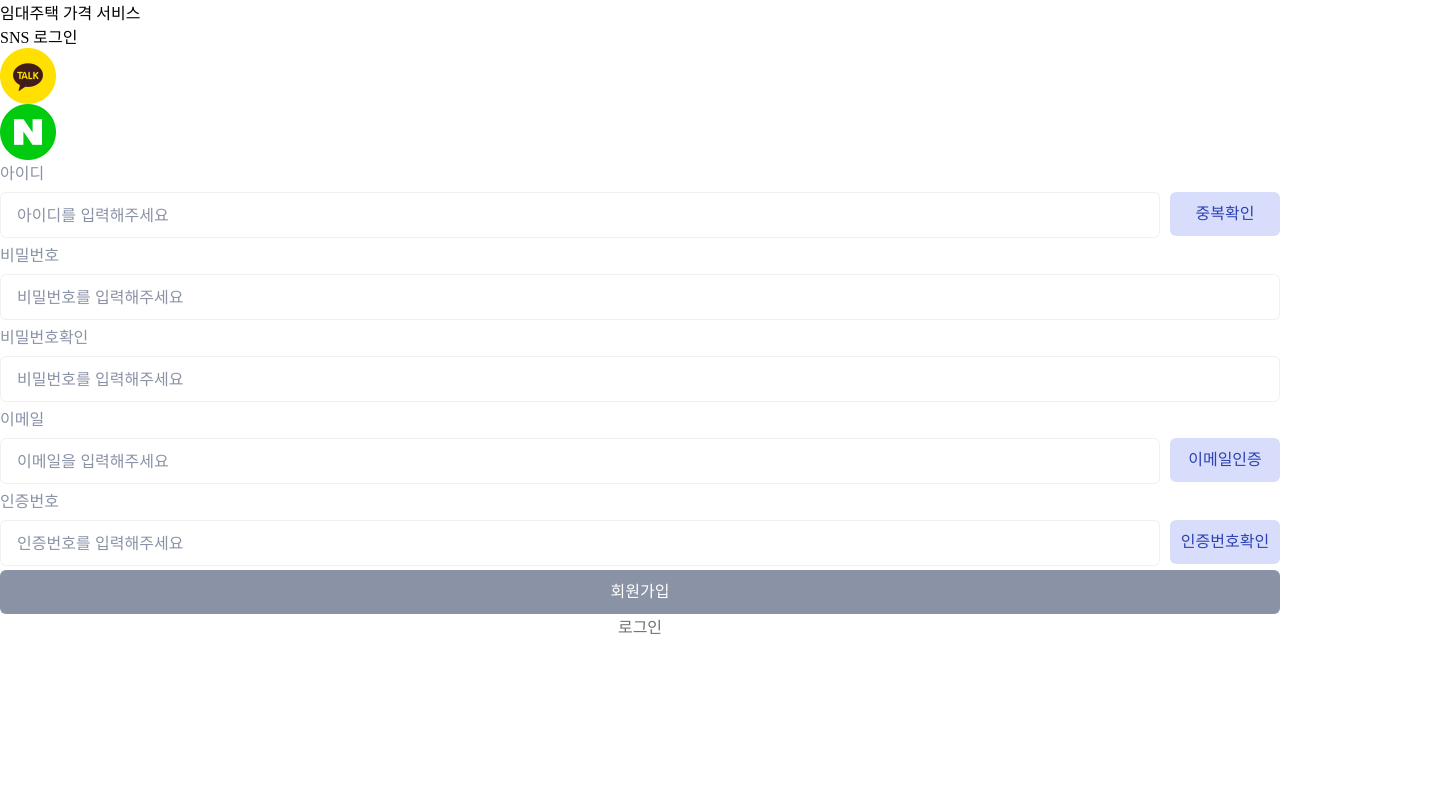
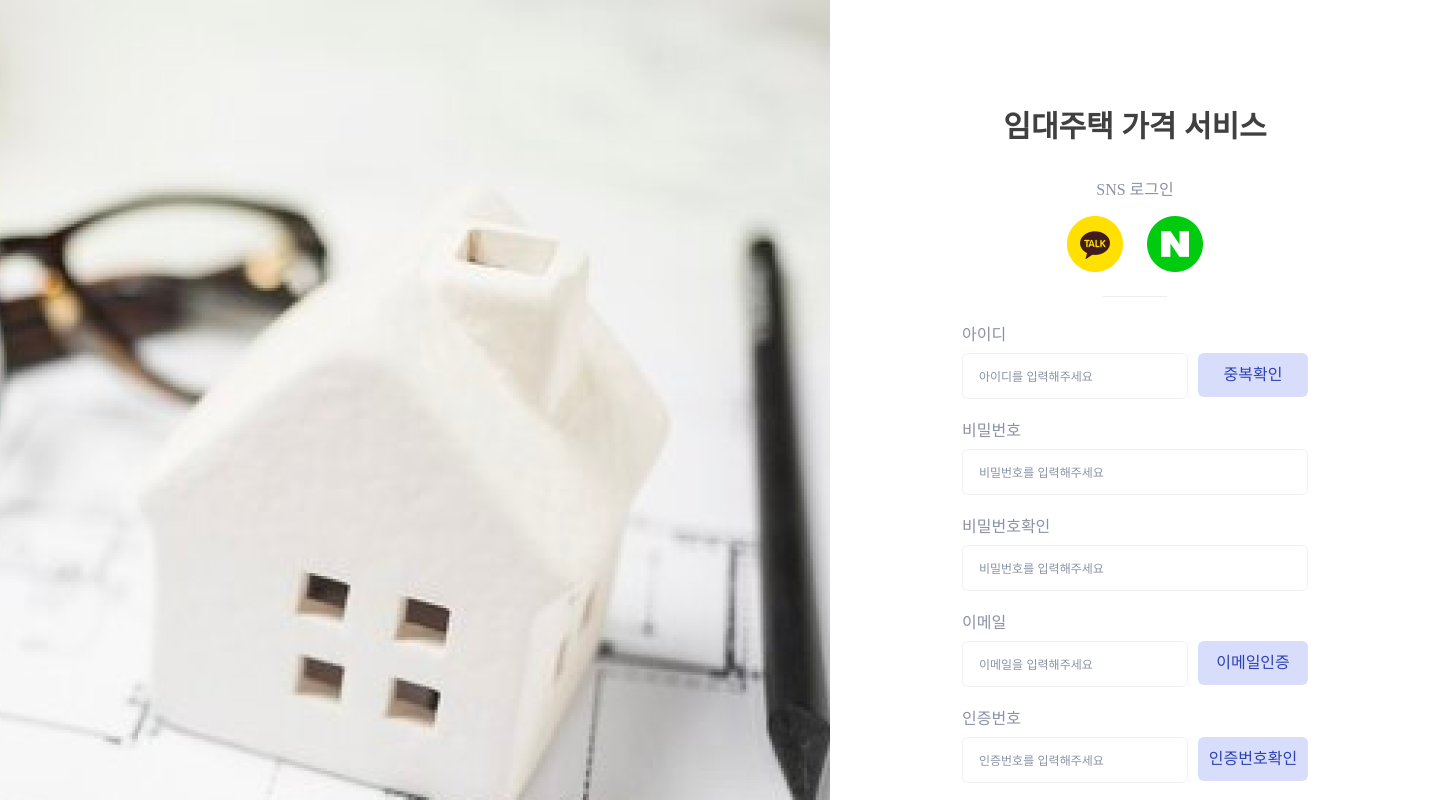
Before and after one commit to canibe2/SPRING-OAUTH-MAIL, a React (Create React App) app in the folder front/: page /auth/sign-up in a window 1280 px wide. Shown: the top 800 px of the page, 1440 px wide, since content can reach past the window. Built offline with nearby package versions, Linux system fonts and the light colour scheme; a web font is replaced by a local one.

Commit message:
회원가입 페이지 스타일 작성

```diff
--- a/front/src/components/InputBox/style.css
+++ b/front/src/components/InputBox/style.css
@@ -40,7 +40,7 @@
     background-color: rgba(255, 255, 255, 1);
 
     font-family: Inter;
-    font-size : 16px;
+    font-size : 12px;
     font-weight: 400;
     line-height: 175%;
 }
@@ -49,7 +49,7 @@
     color : rgba(138, 146, 166, 1);
 
     font-family: Inter;
-    font-size : 16px;
+    font-size : 12px;
     font-weight: 400;
     line-height: 175%;
 
--- a/front/src/views/Authentication/SignUp/index.tsx
+++ b/front/src/views/Authentication/SignUp/index.tsx
@@ -1,6 +1,6 @@
 import InputBox from 'components/InputBox'
 import React, { ChangeEvent, useRef, useState } from 'react'
-
+import './style.css';
 export default function SignUp() {
 
     const idRef = useRef<HTMLInputElement | null>(null);
@@ -27,6 +27,9 @@ export default function SignUp() {
     const [passwordCheckMessage,setPasswordCheckMessage] = useState<string>('');
     const [emailMessage,setEmailMessage] = useState<string>('');
     const [certificationNumberMessage,setCertificationNumberMessage] = useState<string>('');
+
+    const signUpButtonClass = id && password && passwordCheck && email && certificationNumber ?
+                                            'primary-button-lg' : 'disable-button-lg';
 
     const onIdChangeHandler = (event : ChangeEvent<HTMLInputElement>) => {
 
@@ -127,7 +130,7 @@ export default function SignUp() {
                         <InputBox ref={certificationNumberRef}  title='인증번호' placeholder='인증번호를 입력해주세요' type='text' value={certificationNumber} onChange={onCertificationNumberChangeHandler} isErrorMessage={isCertificationNumberError} message={certificationNumberMessage}buttonTitle='인증번호확인' onButtonClick={onCertificationNumberButtonClickHandler} onKeyDown={onCertificationNumberKeyDownHandler}/>
                     </div>
                     <div className='sign-up-content-button-box'>
-                        <div className='disable-button-lg full-width'>{'회원가입'}</div>
+                        <div className={`${signUpButtonClass} full-width`}>{'회원가입'}</div>
                         <div className='text-link-lg full-width'>{'로그인'}</div>
                     </div>
                     <div></div>
--- a/front/src/views/Authentication/SignUp/style.css
+++ b/front/src/views/Authentication/SignUp/style.css
@@ -0,0 +1,100 @@
+#sign-up-wrapper {
+    width : 100vw;
+    min-width : 1440px;
+    height : 100vh;
+    min-height: 1024px;
+    display: flex;
+}
+
+.sign-up-image {
+    width : 830px;
+    background-position: 50% 50%;
+    background-size : 100% 100%;
+    background-image: url(assets/images/sign-up-image.png);
+}
+
+.sign-up-container {
+    flex: 1;
+
+    display: flex;
+    justify-content: center;
+    align-items: center;
+}
+
+.sign-up-box {
+
+    width : 380px;
+
+    display: flex;
+    flex-direction: column;
+
+    gap : 24px;
+
+}
+
+
+.sign-up-title {
+    color : rgba(64, 64, 64, 1);
+
+    display: flex;
+    justify-content: center;
+
+    font-size : 30px;
+    font-weight: 700;
+    line-height: 173%;
+}
+
+.sign-up-content-box {
+    width: 100%;
+    display: flex;
+    flex-direction: column;
+
+    align-items: center;
+
+    gap : 24px;
+}
+
+.sign-up-content-sns-sign-in-box {
+    display: flex;
+    flex-direction: column;
+
+    align-items: center;
+
+    gap : 16px;
+}
+
+.sign-up-content-sns-sign-in-title {
+    color : rgba(138, 146, 166, 1);
+
+    font-size : 16px;
+    font-weight : 400;
+    line-height : normal;
+
+}
+
+.sign-up-content-sns-sign-in-button-box {
+    display: flex;
+
+    gap : 24px;
+}
+
+.sign-up-content-divider {
+    border-top: 1px solid rgba(238, 238, 238,1);
+    width : 64px;
+}
+
+.sign-up-content-input-box {
+    display: flex;
+    flex-direction: column;
+    gap : 14px;
+
+}
+
+.sign-up-content-button-box {
+    width : 100%;
+    display: flex;
+    flex-direction: column;
+
+    gap : 16px;
+
+}
```
